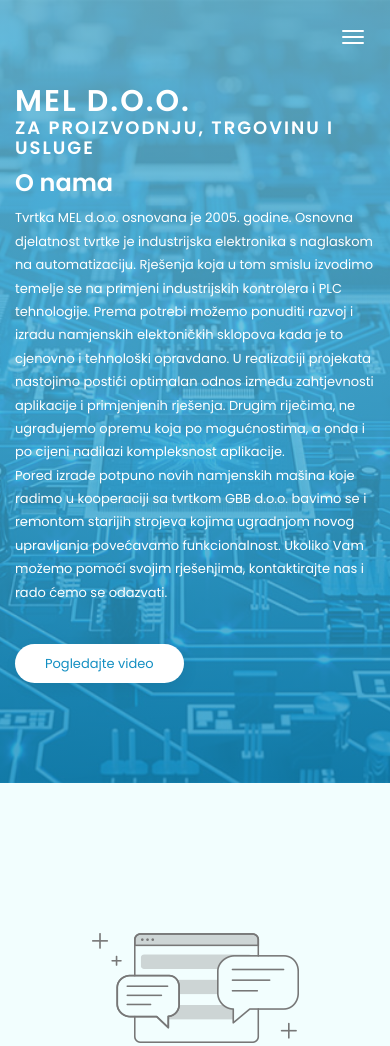
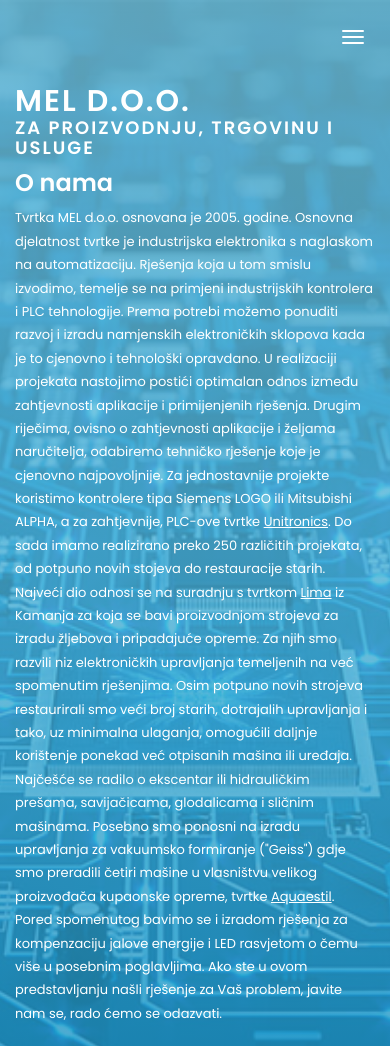
Before and after one commit to LeonDolinar/mel-website, a plain HTML site: page index.html in a window 390 px wide. Shown: the top 1046 px of the page. Drawn offline with Linux system fonts and the light colour scheme.

Commit message:
Fixed resposnsive

```diff
--- a/index.html
+++ b/index.html
@@ -1,10 +1,9 @@
 <!doctype html>
-<html class="no-js" lang="zxx">
-
+<html class="no-js" lang="hr">
 <head>
     <meta charset="utf-8">
     <meta name="author" content="Marin Dolinar">
-    <meta name="description" content="kompenzacija jalove energije">
+    <meta name="description" content="obrt: vatrodojava, kompenzacija jalove energije, industrijska elektronika">
     <meta name="keywords" content="MEL, jalova energija, elektronika, bubnjarci">
     <meta http-equiv="x-ua-compatible" content="ie=edge">
     <meta name="viewport" content="width=device-width, initial-scale=1.0">
@@ -29,9 +28,7 @@
         <script src="//oss.maxcdn.com/respond/1.4.2/respond.min.js"></script>
     <![endif]-->
 </head>
-
 <body data-spy="scroll" data-target="#primary-menu">
-
     <div class="preloader">
         <div class="sk-folding-cube">
             <div class="sk-cube1 sk-cube"></div>
@@ -50,7 +47,7 @@
                     <span class="icon-bar"></span>
                     <span class="icon-bar"></span>
                 </button>
-                <a href="#" class="navbar-brand logo">
+                <a href="#" class="navbar-brand logo" style="text-decoration: none;">
                     <h2>MEL d.o.o.</h2>
                     <h4>za proizvodnju, trgovinu i usluge</h4>
                 </a>
@@ -67,10 +64,6 @@
             </nav>
         </div>
     </div>
-    <!--Mainmenu-area/-->
-
-
-
     <!--Header-area-->
     <header class="header-area overlay full-height relative v-center" id="home-page">
         <div class="absolute anlge-bg"></div>
@@ -79,11 +72,22 @@
                 <div class="col-xs-12 col-md-7 header-text">
                     <h3>O nama</h3>
                     <p>
-                        Tvrtka MEL d.o.o. osnovana je 2005. godine. Osnovna djelatnost tvrtke je industrijska elektronika
-                        s naglaskom na automatizaciju. Rješenja koja u tom smislu izvodimo temelje se na primjeni industrijskih
-                        kontrolera i PLC tehnologije. Prema potrebi možemo ponuditi razvoj i izradu namjenskih elektoničkih
-                        sklopova kada je to cjenovno i tehnološki opravdano. U realizaciji projekata nastojimo postići optimalan odnos između zahtjevnosti aplikacije i primjenjenih rješenja. Drugim riječima, ne ugrađujemo opremu koja po mogućnostima, a onda i po cijeni nadilazi kompleksnost aplikacije. <br />
-                        Pored izrade potpuno novih namjenskih mašina koje radimo u kooperaciji sa tvrtkom <a href="http://www.gbb.hr" class="underline">GBB d.o.o.</a> bavimo se i remontom starijih strojeva kojima ugradnjom novog upravljanja povećavamo funkcionalnost. Ukoliko Vam možemo pomoći svojim rješenjima, kontaktirajte nas i rado ćemo se odazvati.
+                        Tvrtka MEL d.o.o. osnovana je 2005. godine. Osnovna djelatnost tvrtke je industrijska elektronika s naglaskom na automatizaciju.
+                        Rješenja koja u tom smislu izvodimo, temelje se na primjeni industrijskih kontrolera i PLC tehnologije. Prema potrebi možemo
+                        ponuditi razvoj i izradu namjenskih elektroničkih sklopova kada je to cjenovno i tehnološki opravdano. U realizaciji projekata
+                        nastojimo postići optimalan odnos između zahtjevnosti aplikacije i primijenjenih rješenja. Drugim riječima,
+                        ovisno o zahtjevnosti aplikacije i željama naručitelja, odabiremo tehničko rješenje koje je cjenovno najpovoljnije.
+                        Za jednostavnije projekte koristimo kontrolere tipa Siemens LOGO ili Mitsubishi ALPHA, a za zahtjevnije, PLC-ove tvrtke
+                        <a href="https://www.unitronicsplc.com/" target="_blank" rel="noopener noreferrer">Unitronics</a>. Do sada imamo realizirano
+                        preko 250 različitih projekata, od potpuno novih stojeva do restauracije starih. Najveći dio odnosi se na suradnju s tvrtkom
+                        <a href="https://lima.hr/" target="_blank" rel="noopener noreferrer">Lima</a> iz Kamanja za koja se bavi proizvodnjom strojeva
+                        za izradu žljebova i pripadajuće opreme. Za njih  smo razvili niz elektroničkih upravljanja temeljenih na već spomenutim rješenjima.
+                        Osim potpuno novih strojeva restaurirali smo veći broj starih, dotrajalih upravljanja i tako, uz minimalna ulaganja, omogućili
+                        daljnje korištenje ponekad već otpisanih mašina ili uređaja. Najčešće se radilo o ekscentar ili hidrauličkim prešama, savijačicama,
+                        glodalicama i sličnim mašinama. Posebno smo ponosni na izradu upravljanja za vakuumsko formiranje ("Geiss") gdje smo preradili
+                        četiri mašine u vlasništvu velikog proizvođača kupaonske opreme, tvrtke <a href="https://www.aquaestil.hr/hr/"  target="_blank" rel="noopener noreferrer">Aquaestil</a>.
+                        Pored spomenutog  bavimo se i izradom rješenja za kompenzaciju jalove energije i LED rasvjetom o čemu više u posebnim poglavljima.
+                        Ako ste u ovom predstavljanju našli rješenje za Vaš problem, javite nam se, rado ćemo se odazvati.
                     </p>
                     <a href="#" class="button white">Pogledajte video</a>
                 </div>
@@ -100,10 +104,6 @@
             </div>
         </div>
     </header>
-    <!--Header-area/-->
-
-
-
     <!--Feature-area-->
     <section class="gray-bg section-padding" id="proizvodi">
         <div class="container">
@@ -250,16 +250,16 @@
                         <!-- Indicators -->
                         <ol class="carousel-indicators caption-indector">
                             <li data-target="#caption_slide" data-slide-to="0" class="active">
-                                <strong>Jalova 1 </strong>Kratak opis
+                                <strong>Jalova 1 </strong>Kratak opis 1
                             </li>
                             <li data-target="#caption_slide" data-slide-to="1">
-                                <strong>Jalova 2 </strong>Kratak opis
+                                <strong>Jalova 2 </strong>Kratak opis 2
                             </li>
                             <li data-target="#caption_slide" data-slide-to="2">
-                                <strong>Jalova 3 </strong>Kratak opis
+                                <strong>Jalova 3 </strong>Kratak opis 3
                             </li>
                             <li data-target="#caption_slide" data-slide-to="3">
-                                <strong>Jalova 4 </strong>Kratak opis
+                                <strong>Jalova 4 </strong>Kratak opis 4
                             </li>
                         </ol>
                     </div>
--- a/style.css
+++ b/style.css
@@ -305,7 +305,14 @@ input:-webkit-autofill:focus {
 .overlay,
 .overlay a,
 .mainmenu-area a {
+    text-decoration: underline;
     color: #ffffff;
+}
+
+.overlay a:hover,
+.mainmenu-area a:hover {
+    text-decoration: none;
+    color: #000;
 }
 
 .mainmenu-area .logo {
@@ -383,6 +390,12 @@ input:-webkit-autofill:focus {
     width: 100%;
     height: 100%;
     opacity: 0.8
+}
+
+@media (max-width: 1200px) {
+    .header-text {
+        margin-top: 25px;
+    }
 }
 
 @media (max-width: 515px) {
```
